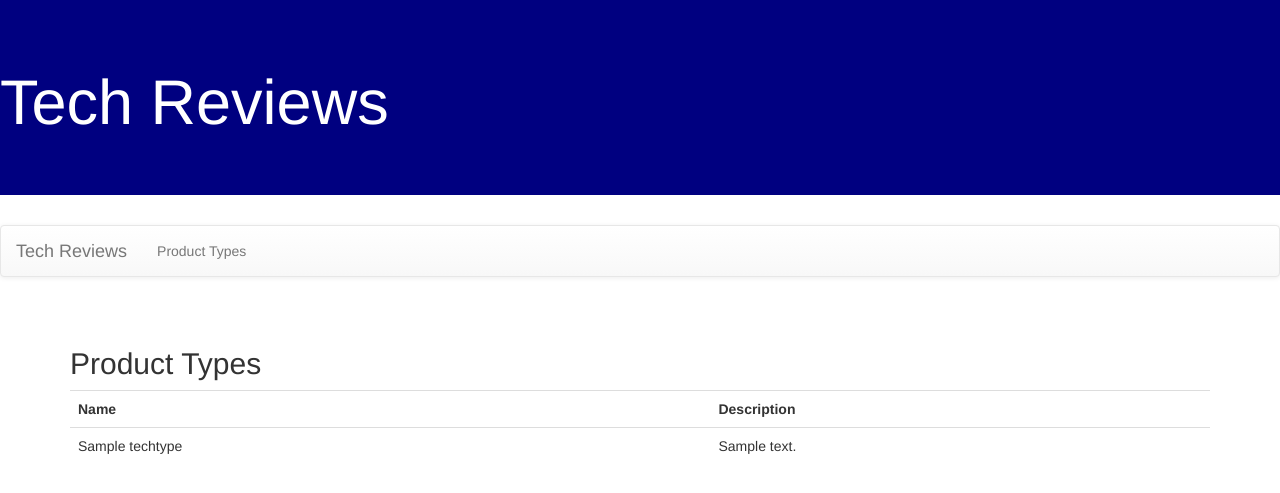
After one commit to SekllanChenRuan/TechReviewProject, a Django app: page /TechReviewApp/getTypes/ in a window 1280 px wide. The commit adds this page. Shown: the top 493 px of the page. Run offline with Django 3.2, Linux system fonts and the light colour scheme; tables that the repository leaves empty hold one stand-in row (values such as "Sample post"); some libraries are stand-ins or nearby versions.

Commit message:
created a product type view

```diff
--- /dev/null
+++ b/TechReviewProj/TechReviewApp/templates/TechReviewApp/types.html
@@ -0,0 +1,19 @@
+{% extends 'base.html' %}
+{% block content %}
+<h2>Product Types</h2>
+<table class="table">
+    <tr>
+        <th>Name</th>
+        <th>Description</th>
+    </tr>
+    {% for t in types_list %}
+     <tr>
+         <td>{{ t.techtypename }}</td>
+         <td>{{ t.techdescription }}</td>
+     </tr>
+
+    {% endfor %}
+
+
+</table>
+{% endblock %}
--- a/TechReviewProj/TechReviewApp/templates/base.html
+++ b/TechReviewProj/TechReviewApp/templates/base.html
@@ -18,7 +18,7 @@
                 <a class="navbar-brand" href="{% url 'index' %}">Tech Reviews</a>
                 </div>
                 <ul class="nav navbar-nav">
-
+                    <li><a href="{% url 'types' %}">Product Types</a></li>
 
                 </ul>
                 </div>
--- a/TechReviewProj/TechReviewApp/urls.py
+++ b/TechReviewProj/TechReviewApp/urls.py
@@ -3,4 +3,5 @@ from . import views
 
 urlpatterns=[
     path('',views.index, name='index'),
+    path('getTypes/', views.getTypes, name='types'),
 ]
--- a/TechReviewProj/TechReviewApp/views.py
+++ b/TechReviewProj/TechReviewApp/views.py
@@ -1,5 +1,10 @@
 from django.shortcuts import render
+from .models import TechType, Product, Review
 
 # Create your views here.
 def index(request):
     return render(request, 'TechReviewApp/index.html')
+
+def getTypes(request):
+    types_list=TechType.objects.all()
+    return render(request, 'TechReviewApp/types.html',{'types_list' : types_list})
```
